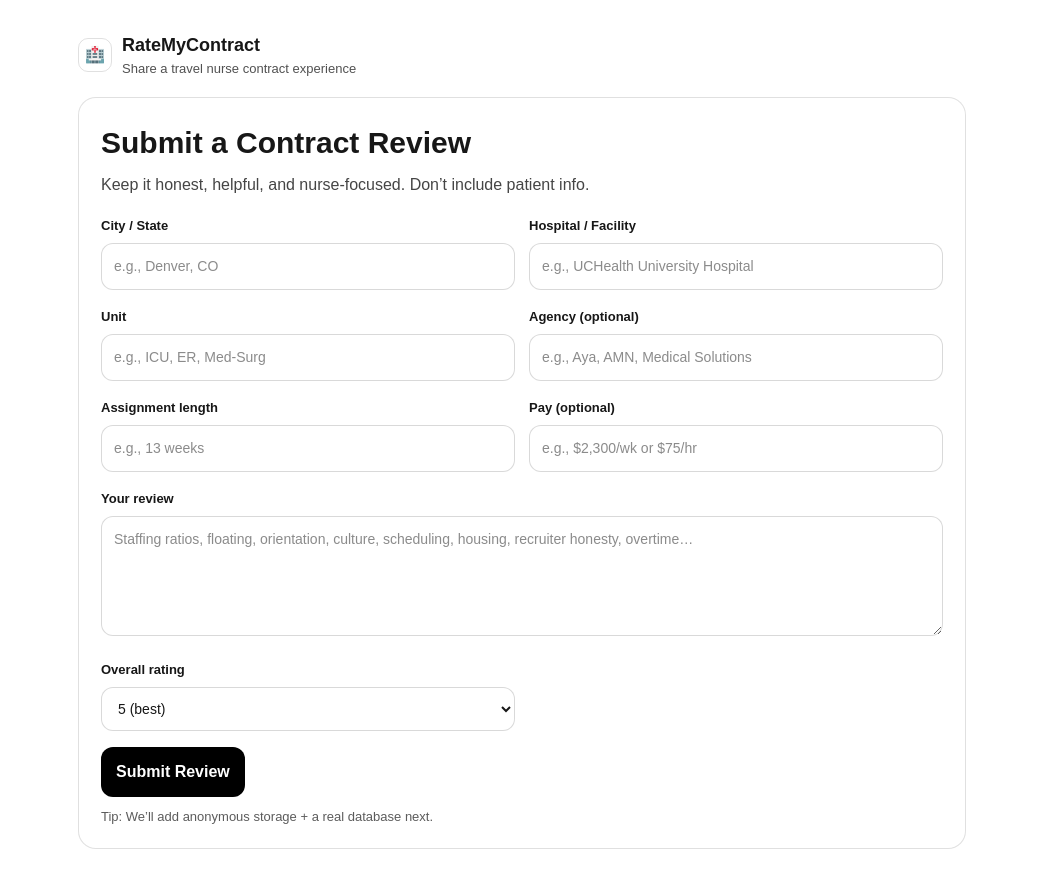
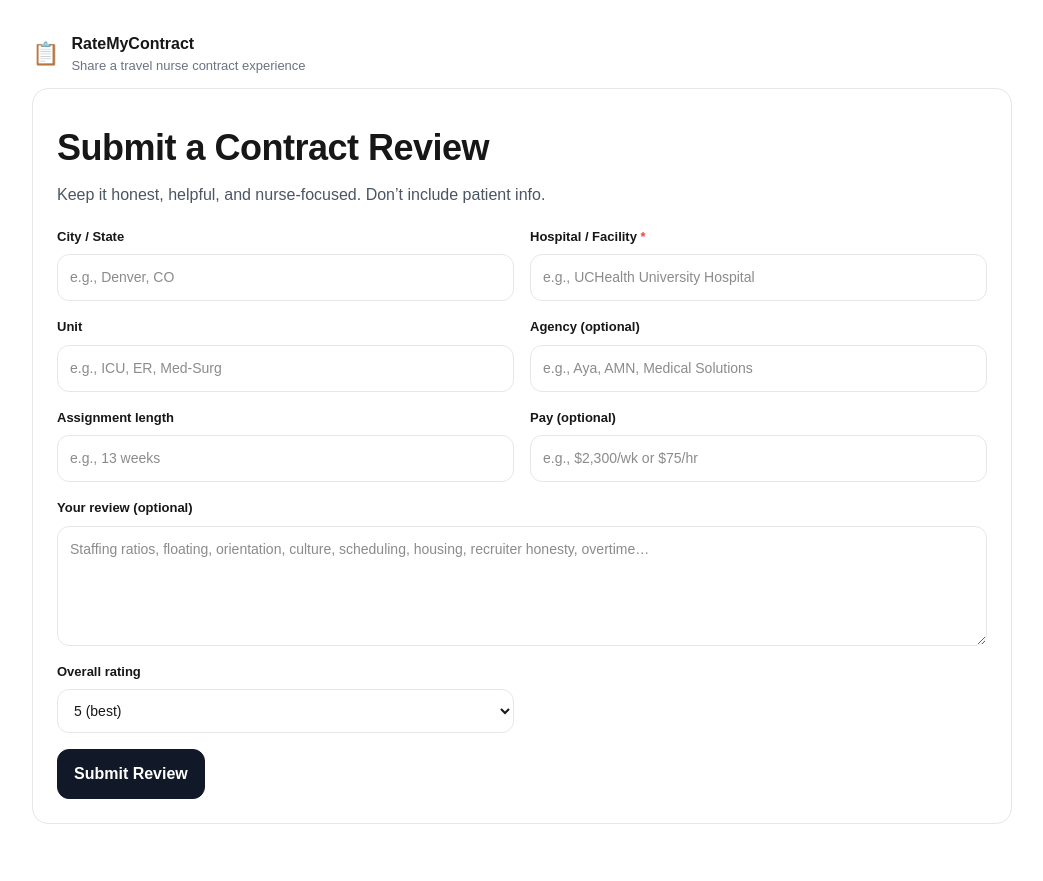
Before and after one commit to meggiehanson15/Ratemycontract, a Next.js app: page /submit in a window 1280 px wide. Shown: the whole page, without its empty margins (118-1161 px from the left). After the commit the page ends 856 px from the top, so only its background shows below. Built offline with nearby package versions, Linux system fonts and the light colour scheme; no server answers.

Commit message:
Fix submit form + success message

```diff
--- a/app/submit/page.tsx
+++ b/app/submit/page.tsx
@@ -1,131 +1,199 @@
 "use client";
 
 import React, { useState } from "react";
+import { createClient } from "@supabase/supabase-js";
 
-export default function SubmitPage() {async function onSubmit(e: React.FormEvent<HTMLFormElement>) {
+const supabaseUrl = process.env.NEXT_PUBLIC_SUPABASE_URL!;
+const supabaseAnonKey = process.env.NEXT_PUBLIC_SUPABASE_ANON_KEY!;
+const supabase = createClient(supabaseUrl, supabaseAnonKey);
+
+export default function SubmitPage() {
+  const [submitted, setSubmitted] = useState(false);
+  const [error, setError] = useState<string | null>(null);
+  const [isSaving, setIsSaving] = useState(false);
+
+  async function handleSubmit(e: React.FormEvent<HTMLFormElement>) {
     e.preventDefault();
+    setError(null);
+    setSubmitted(false);
+    setIsSaving(true);
 
+    try {
       const form = e.currentTarget;
       const formData = new FormData(form);
 
       const payload = {
-    city_state: (formData.get("city_state") as string) || null,
-    hospital: (formData.get("hospital") as string) || null,
-    unit: (formData.get("unit") as string) || null,
-    agency: (formData.get("agency") as string) || null,
-    pay: (formData.get("pay") as string) || null,
-    assignment_length: (formData.get("assignment_length") as string) || null,
-    review: (formData.get("review") as string) || null,
+        city_state: (formData.get("cityState") as string)?.trim() || null,
+        hospital: (formData.get("hospital") as string)?.trim() || null, // REQUIRED
+        unit: (formData.get("unit") as string)?.trim() || null,
+        agency: ((formData.get("agency") as string) || "").trim() || null,
+        pay: ((formData.get("pay") as string) || "").trim() || null,
+        assignment_length:
+          (formData.get("assignment_length") as string)?.trim() || null,
+        review: ((formData.get("review") as string) || "").trim() || null, // OPTIONAL
         rating: Number(formData.get("rating") || 5),
       };
 
-  // OPTIONAL: if you still want to require hospital, keep this check
+      // Hospital required
       if (!payload.hospital) {
-    alert("Please enter a hospital/facility name.");
+        setError("Hospital / facility is required.");
+        setIsSaving(false);
         return;
       }
 
-  const { error } = supabase.from("reviews").insert([payload]);
-
-  if (error) {
-    alert(`Save failed: ${error.message}`);
+      // Rating safety
+      if (Number.isNaN(payload.rating) || payload.rating < 1 || payload.rating > 5) {
+        setError("Please choose a rating from 1 to 5.");
+        setIsSaving(false);
         return;
       }
 
-  alert("✅ Review submitted!");
-  form.reset();
+      const { error } = await supabase.from("reviews").insert([payload]);
+
+      if (error) {
+        setError(error.message);
+        setIsSaving(false);
+        return;
       }
 
-  const [submitted, setSubmitted] = useState(false);
-
-  function handleSubmit(e: React.FormEvent<HTMLFormElement>) {
-    e.preventDefault();
-
-    const form = e.currentTarget;
-    const formData = new FormData(form);
-
-    // Turn the form data into a plain object
-    const payload = Object.fromEntries(formData.entries());
-
-    // ✅ This shows up in your browser devtools console
-    console.log("SUBMIT payload:", payload);
-
-    // ✅ Success UI
       setSubmitted(true);
-
-    // ✅ Clear the form
       form.reset();
-
-    // Optional: hide success message after a few seconds
-    setTimeout(() => setSubmitted(false), 3500);
+    } catch (err: any) {
+      setError(err?.message || "Something went wrong.");
+    } finally {
+      setIsSaving(false);
+    }
   }
 
+  const pageStyle: React.CSSProperties = {
+    minHeight: "100vh",
+    background: "#ffffff",
+    padding: "32px 16px",
+  };
+
+  const containerStyle: React.CSSProperties = {
+    maxWidth: 980,
+    margin: "0 auto",
+  };
+
+  const cardStyle: React.CSSProperties = {
+    border: "1px solid #e5e7eb",
+    borderRadius: 16,
+    padding: 24,
+    background: "#fff",
+  };
+
+  const h1Style: React.CSSProperties = {
+    fontSize: 36,
+    margin: "8px 0 8px",
+    fontWeight: 800,
+    letterSpacing: -0.5,
+  };
+
+  const subtitleStyle: React.CSSProperties = {
+    margin: "0 0 20px",
+    color: "#4b5563",
+  };
+
+  const gridStyle: React.CSSProperties = {
+    display: "grid",
+    gridTemplateColumns: "1fr 1fr",
+    gap: 16,
+  };
+
+  const fieldStyle: React.CSSProperties = {
+    display: "flex",
+    flexDirection: "column",
+    gap: 8,
+  };
+
+  const labelStyle: React.CSSProperties = {
+    fontWeight: 700,
+    fontSize: 13,
+  };
+
+  const inputStyle: React.CSSProperties = {
+    width: "100%",
+    padding: 12,
+    borderRadius: 12,
+    border: "1px solid #e5e7eb",
+    outline: "none",
+    fontSize: 14,
+  };
+
+  const buttonStyle: React.CSSProperties = {
+    padding: "12px 16px",
+    borderRadius: 12,
+    border: "1px solid #111827",
+    background: "#111827",
+    color: "white",
+    fontWeight: 800,
+    cursor: "pointer",
+  };
+
+  const buttonDisabledStyle: React.CSSProperties = {
+    ...buttonStyle,
+    opacity: 0.6,
+    cursor: "not-allowed",
+  };
+
+  const bannerBase: React.CSSProperties = {
+    marginBottom: 16,
+    padding: 12,
+    borderRadius: 12,
+    fontSize: 14,
+  };
+
+  const successStyle: React.CSSProperties = {
+    ...bannerBase,
+    border: "1px solid #86efac",
+    background: "#f0fdf4",
+  };
+
+  const errorStyle: React.CSSProperties = {
+    ...bannerBase,
+    border: "1px solid #fecaca",
+    background: "#fef2f2",
+  };
+
   return (
-    <main style={{ maxWidth: 920, margin: "0 auto", padding: "32px 16px" }}>
-      <div style={{ display: "flex", alignItems: "center", gap: 10, marginBottom: 18 }}>
-        <div
-          style={{
-            width: 34,
-            height: 34,
-            borderRadius: 10,
-            display: "grid",
-            placeItems: "center",
-            border: "1px solid rgba(0,0,0,0.12)",
-          }}
-          aria-hidden
-        >
-          🏥
+    <main style={pageStyle}>
+      <div style={containerStyle}>
+        <div style={{ display: "flex", alignItems: "center", gap: 12, marginBottom: 12 }}>
+          <div style={{ fontSize: 22 }}>📋</div>
+          <div>
+            <div style={{ fontWeight: 900, fontSize: 16 }}>RateMyContract</div>
+            <div style={{ color: "#6b7280", fontSize: 13 }}>
+              Share a travel nurse contract experience
             </div>
-        <div>
-          <div style={{ fontWeight: 800, fontSize: 18 }}>RateMyContract</div>
-          <div style={{ opacity: 0.75, fontSize: 13 }}>Share a travel nurse contract experience</div>
           </div>
         </div>
 
-      <div
-        style={{
-          border: "1px solid rgba(0,0,0,0.12)",
-          borderRadius: 18,
-          padding: 22,
-          background: "rgba(255,255,255,0.65)",
-          backdropFilter: "blur(6px)",
-        }}
-      >
-        <h1 style={{ fontSize: 30, margin: 0, fontWeight: 900 }}>Submit a Contract Review</h1>
-        <p style={{ marginTop: 8, opacity: 0.8 }}>
+        <div style={cardStyle}>
+          <h1 style={h1Style}>Submit a Contract Review</h1>
+          <p style={subtitleStyle}>
             Keep it honest, helpful, and nurse-focused. Don’t include patient info.
           </p>
 
           {submitted && (
-          <div
-            style={{
-              marginTop: 12,
-              marginBottom: 12,
-              padding: "10px 12px",
-              borderRadius: 12,
-              border: "1px solid rgba(0,0,0,0.12)",
-              background: "rgba(0, 200, 150, 0.10)",
-              fontWeight: 600,
-            }}
-          >
-            ✅ Thanks! Your review was “submitted” (logged to the console for now).
-          </div>
+            <div style={successStyle}>✅ Thanks! Your review was submitted.</div>
           )}
 
+          {error && <div style={errorStyle}>❌ {error}</div>}
+
           <form onSubmit={handleSubmit} style={{ marginTop: 16 }}>
-          <div style={{ display: "grid", gridTemplateColumns: "1fr 1fr", gap: 14 }}>
-            <div>
-              <label style={{ fontWeight: 700, fontSize: 13 }}>City / State</label>
+            <div style={gridStyle}>
+              <div style={fieldStyle}>
+                <label style={labelStyle}>City / State</label>
                 <input
                   name="cityState"
                   placeholder="e.g., Denver, CO"
                   style={inputStyle}
-                required
                 />
               </div>
 
-            <div>
-              <label style={{ fontWeight: 700, fontSize: 13 }}>Hospital / Facility</label>
+              <div style={fieldStyle}>
+                <label style={labelStyle}>Hospital / Facility <span style={{ color: "#ef4444" }}>*</span></label>
                 <input
                   name="hospital"
                   placeholder="e.g., UCHealth University Hospital"
@@ -134,44 +202,28 @@ export default function SubmitPage() {async function onSubmit(e: React.FormEvent
                 />
               </div>
 
-            <div>
-              <label style={{ fontWeight: 700, fontSize: 13 }}>Unit</label>
-              <input
-                name="unit"
-                placeholder="e.g., ICU, ER, Med-Surg"
-                style={inputStyle}
-              />
+              <div style={fieldStyle}>
+                <label style={labelStyle}>Unit</label>
+                <input name="unit" placeholder="e.g., ICU, ER, Med-Surg" style={inputStyle} />
               </div>
 
-            <div>
-              <label style={{ fontWeight: 700, fontSize: 13 }}>Agency (optional)</label>
-              <input
-                name="agency"
-                placeholder="e.g., Aya, AMN, Medical Solutions"
-                style={inputStyle}
-              />
+              <div style={fieldStyle}>
+                <label style={labelStyle}>Agency (optional)</label>
+                <input name="agency" placeholder="e.g., Aya, AMN, Medical Solutions" style={inputStyle} />
               </div>
 
-            <div>
-              <label style={{ fontWeight: 700, fontSize: 13 }}>Assignment length</label>
-              <input
-                name="assignmentLength"
-                placeholder="e.g., 13 weeks"
-                style={inputStyle}
-              />
+              <div style={fieldStyle}>
+                <label style={labelStyle}>Assignment length</label>
+                <input name="assignment_length" placeholder="e.g., 13 weeks" style={inputStyle} />
               </div>
 
-            <div>
-              <label style={{ fontWeight: 700, fontSize: 13 }}>Pay (optional)</label>
-              <input
-                name="pay"
-                placeholder="e.g., $2,300/wk or $75/hr"
-                style={inputStyle}
-              />
+              <div style={fieldStyle}>
+                <label style={labelStyle}>Pay (optional)</label>
+                <input name="pay" placeholder="e.g., $2,300/wk or $75/hr" style={inputStyle} />
               </div>
 
-            <div style={{ gridColumn: "1 / -1" }}>
-              <label style={{ fontWeight: 700, fontSize: 13 }}>Your review</label>
+              <div style={{ ...fieldStyle, gridColumn: "1 / -1" }}>
+                <label style={labelStyle}>Your review (optional)</label>
                 <textarea
                   name="review"
                   placeholder="Staffing ratios, floating, orientation, culture, scheduling, housing, recruiter honesty, overtime…"
@@ -179,9 +231,9 @@ export default function SubmitPage() {async function onSubmit(e: React.FormEvent
                 />
               </div>
 
-            <div>
-              <label style={{ fontWeight: 700, fontSize: 13 }}>Overall rating</label>
-              <select name="rating" style={inputStyle} defaultValue="5">
+              <div style={fieldStyle}>
+                <label style={labelStyle}>Overall rating</label>
+                <select name="rating" defaultValue="5" style={inputStyle}>
                   <option value="5">5 (best)</option>
                   <option value="4">4</option>
                   <option value="3">3</option>
@@ -191,37 +243,14 @@ export default function SubmitPage() {async function onSubmit(e: React.FormEvent
               </div>
             </div>
 
-          <button type="submit" style={buttonStyle}>
-            Submit Review
+            <div style={{ marginTop: 16 }}>
+              <button type="submit" style={isSaving ? buttonDisabledStyle : buttonStyle} disabled={isSaving}>
+                {isSaving ? "Submitting..." : "Submit Review"}
               </button>
-
-          <p style={{ marginTop: 10, opacity: 0.7, fontSize: 13 }}>
-            Tip: We’ll add anonymous storage + a real database next.
-          </p>
+            </div>
           </form>
+        </div>
       </div>
     </main>
   );
 }
-
-const inputStyle: React.CSSProperties = {
-  width: "100%",
-  marginTop: 6,
-  padding: "12px 12px",
-  borderRadius: 12,
-  border: "1px solid rgba(0,0,0,0.15)",
-  outline: "none",
-  fontSize: 14,
-  background: "white",
-};
-
-const buttonStyle: React.CSSProperties = {
-  marginTop: 16,
-  padding: "12px 14px",
-  borderRadius: 12,
-  border: "1px solid rgba(0,0,0,0.15)",
-  background: "black",
-  color: "white",
-  fontWeight: 800,
-  cursor: "pointer",
-};
```
Lines whose indentation alone changed are shown as unchanged.
